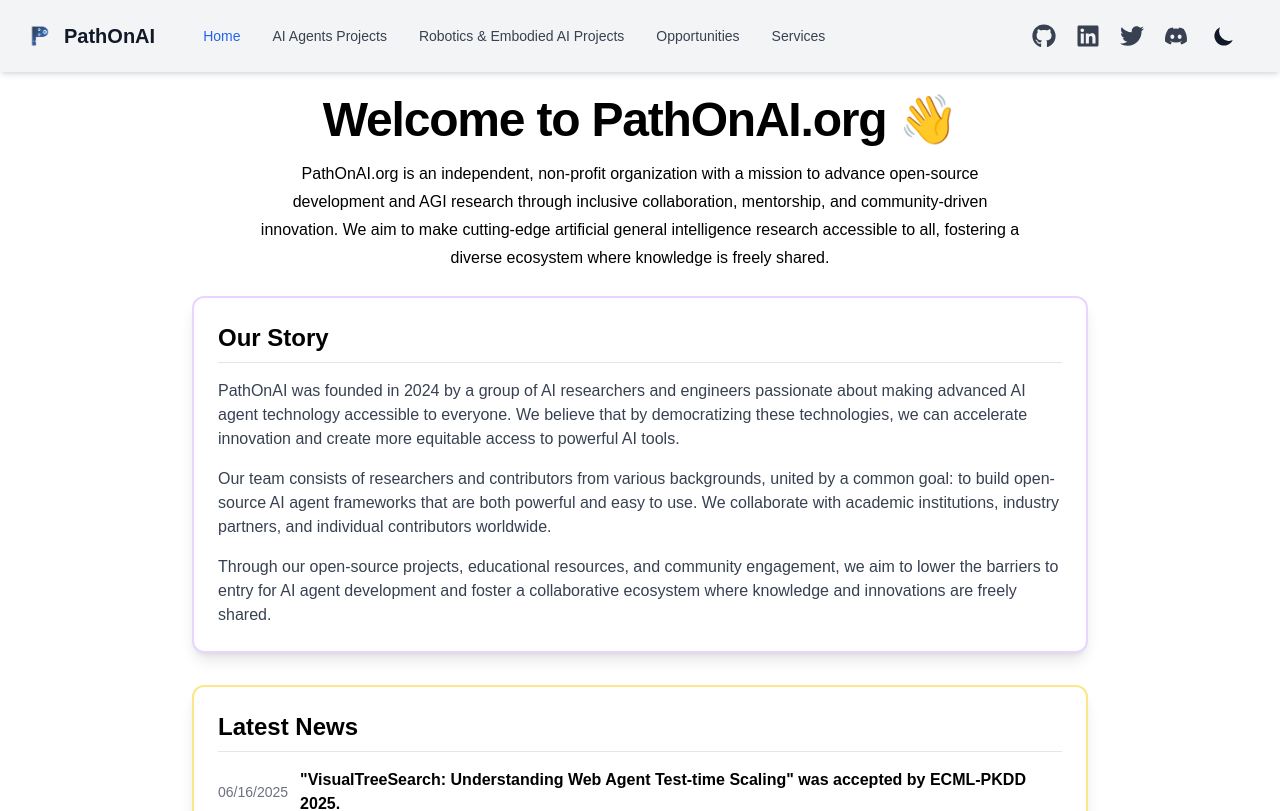
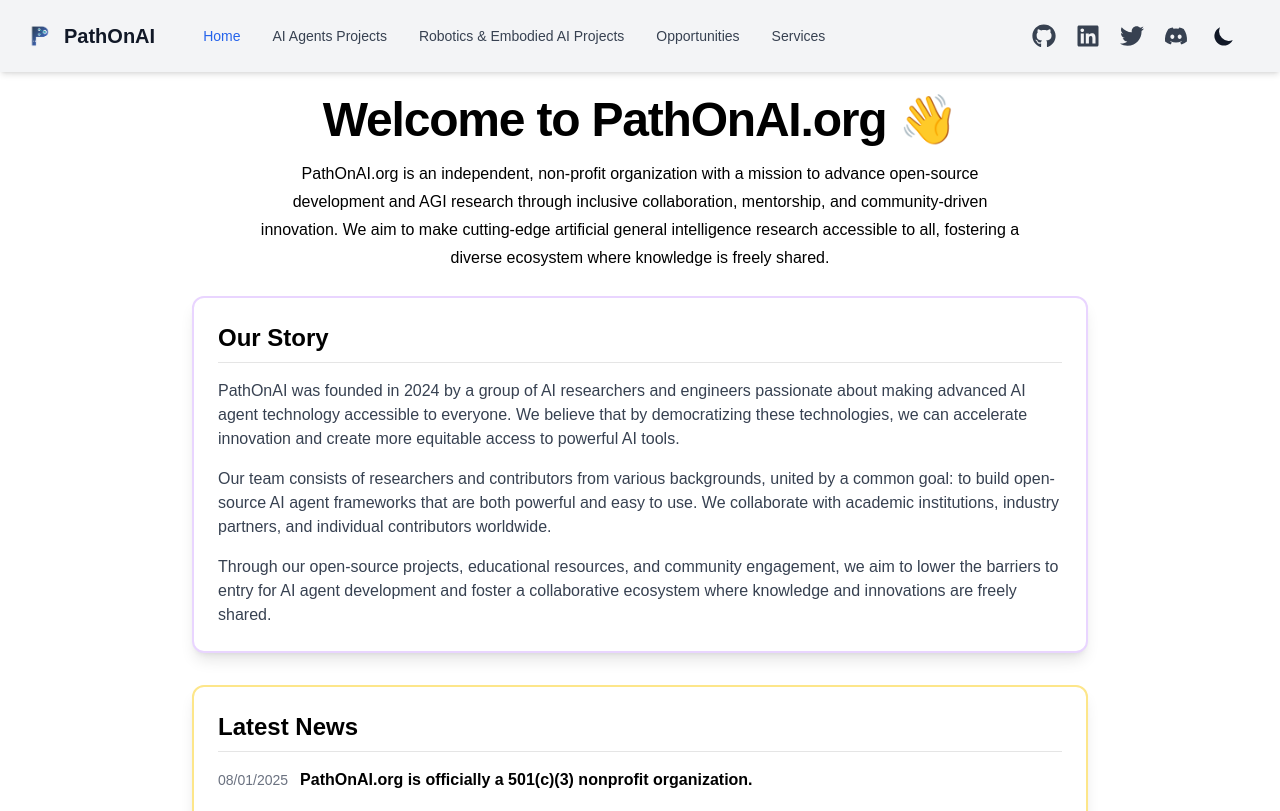
Before and after one commit to PathOnAIOrg/PathOnAI.org, a Next.js app in the folder website-app/: page / in a window 1280 px wide. Shown: the top 811 px of the page. Built offline with nearby package versions, Linux system fonts and the light colour scheme; no server answers.

Commit message:
update 501 c status

```diff
--- a/website-app/pages/index.tsx
+++ b/website-app/pages/index.tsx
@@ -54,6 +54,12 @@
             <CardContent className="p-6">
               <h2 className="text-2xl font-bold mb-4 text-black dark:text-white border-b pb-2">Latest News</h2>
               <ul className="text-black dark:text-white space-y-4">
+                <li className="flex flex-col">
+                  <div className="flex items-center">
+                    <span className="text-sm font-medium text-gray-500 dark:text-gray-400 mr-3">08/01/2025</span>
+                    <span className="font-semibold">PathOnAI.org is officially a 501(c)(3) nonprofit organization.</span>
+                  </div>
+                </li>
                 <li className="flex flex-col">
                   <div className="flex items-center">
                     <span className="text-sm font-medium text-gray-500 dark:text-gray-400 mr-3">06/16/2025</span>
```
